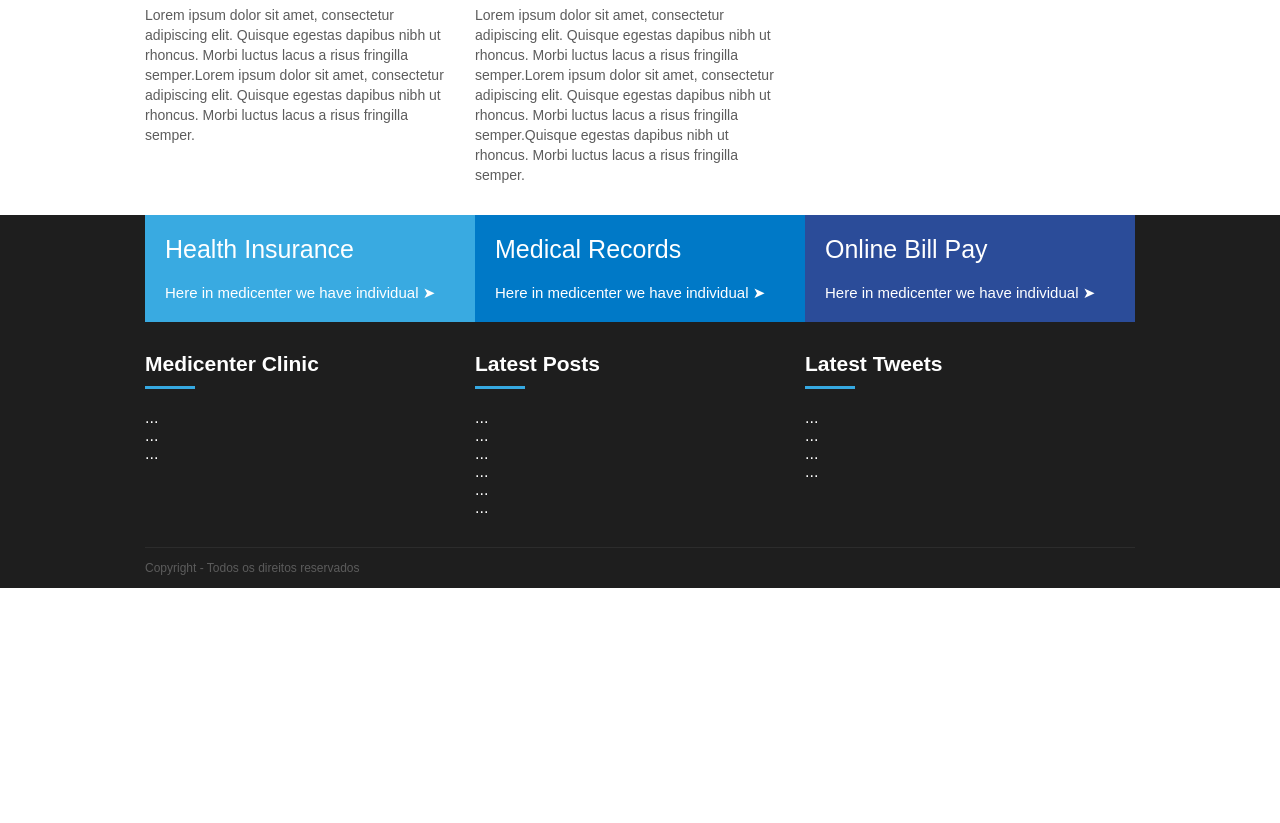
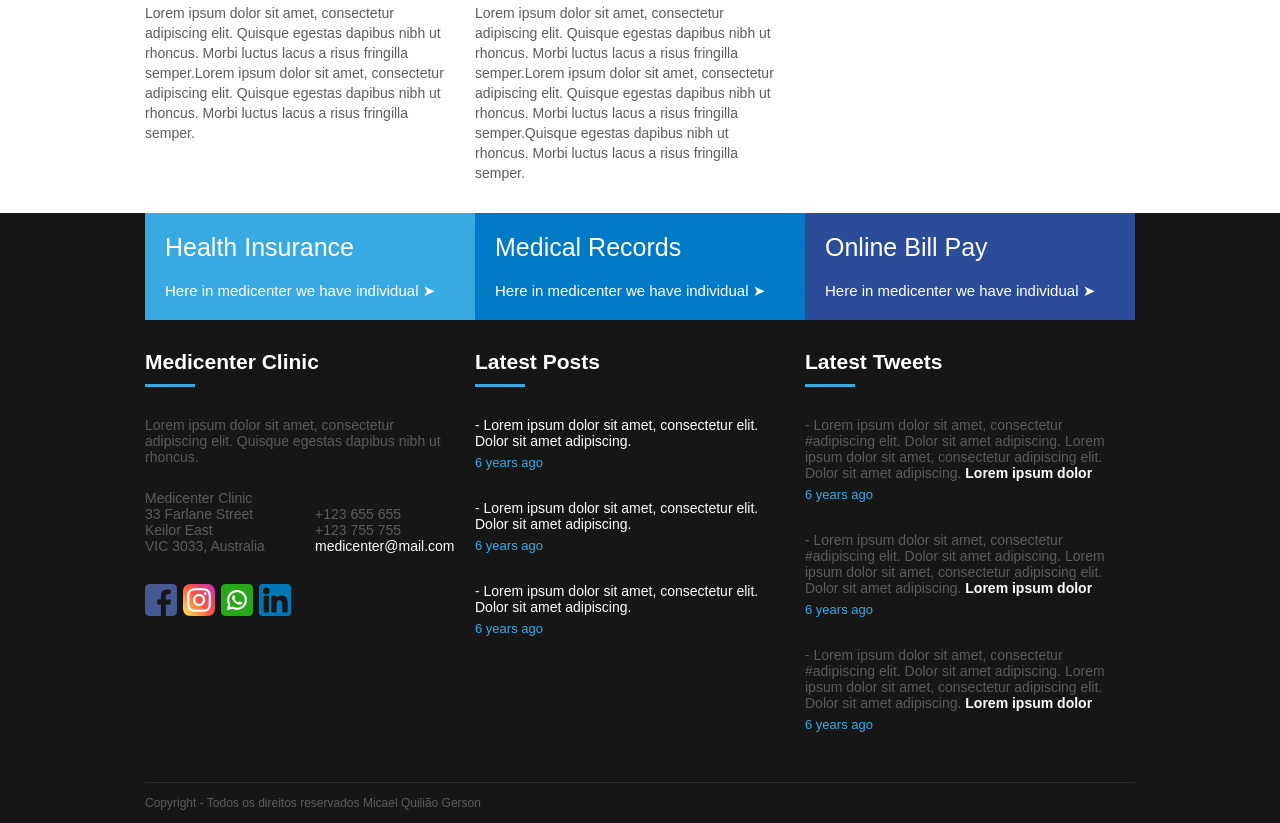
Before and after one commit to Micael20/SiteFlexbox, a plain HTML site: page index.html in a window 1280 px wide. Shown: the part 1967-2790 px from the top of the page. Before the commit the page ends 2555 px from the top, so only its background shows below. Drawn offline with Linux system fonts and the light colour scheme.

Commit message:
Footer conclusion

```diff
--- a/assets/css/template.css
+++ b/assets/css/template.css
@@ -199,7 +199,7 @@ article .news_resume{
     margin-bottom: 30px;
 }
 footer{
-    background-color: #1e1e1e;
+    background-color: #171617;
     display: flex;
     justify-content: center;
 }
@@ -232,6 +232,7 @@ footer{
 .footer_areaitem{
     flex: 1;
     color: #FFF;
+    padding-right: 20px;
 }
 .flexColumn{
     flex-direction: column;
@@ -254,3 +255,74 @@ footer .widget_title_text{
 .fm_resume{
     font-size: 15px;
 }
+.widget_body{
+    font-size: 14px;
+    color: #5c5c5c;
+}
+.widget_body1{
+    padding-top: 10px;
+    padding-bottom: 15px;
+}
+.widget_body2{
+    display: flex;
+    padding-bottom: 15px;
+}
+.widget_body2_1{
+    flex:1;
+    padding-top: 10px;
+    padding-bottom: 15px;
+    padding-right: 30px;
+}
+.widget_body2_2{
+    flex:1;
+    align-self: flex-end;
+    padding-top: 10px;
+    padding-bottom: 15px;
+}
+.widget_body2_2_1 a{
+    color: #FFF;
+    text-decoration: none;
+}
+.widget_body3{
+    display: flex;
+    justify-content: flex-start;
+}
+.widget_body3_1 img{
+    flex: 1;
+    margin-right: 6px;
+}
+.widget_body3_2{
+    flex: 1;
+    margin-right: 6px;
+}
+.widget_body3_3{
+    flex: 1;
+    margin-right: 6px;
+}
+.widget_body3_4{
+    flex: 1;
+    margin-right: 6px;
+}
+.widget_body_latestPosts{
+    font-size: 14px;
+    color: #FFF;
+    padding-top: 10px;
+}
+.at{
+    padding-top: 6px;
+    font-size: 13px;
+    color: #39AAE1;
+    padding-bottom: 20px;
+}
+.widget_body_third .widget_body_latestPosts{
+    font-size: 14px;
+    color: #5c5c5c;
+    padding-top: 10px;
+}
+.widget_body_latestPosts a{
+    text-decoration: none;
+    font-weight: bold;
+    font-size: 14px;
+    color: #FFF;
+    padding-top: 10px;
+}
--- a/index.html
+++ b/index.html
@@ -170,8 +170,13 @@
                         <div class="widget_title_text">Departaments</div>
                         <div class="widget_title_bar"></div>
                     </div>
-                    <div class="widget_body">
-                        ...
+                    <div class="widget_body_departaments">
+                        <div class="departaments"></div>
+                        <div class="departaments"></div>
+                        <div class="departaments"></div>
+                        <div class="departaments"></div>
+                        <div class="departaments"></div>
+                        <div class="departaments"></div>
                     </div>
                     <div class="widget_title">
                         <div class="widget_title_text">Make An Appointment</div>
@@ -193,7 +198,7 @@
                             Health Insurance
                         </div>
                         <div class="fm_resume">
-                            Here in medicenter we have individual  &#10148
+                            Here in medicenter we have individual &#10148
                         </div>
                     </a>
                 </div>
@@ -203,7 +208,7 @@
                             Medical Records
                         </div>
                         <div class="fm_resume">
-                            Here in medicenter we have individual  &#10148
+                            Here in medicenter we have individual &#10148
                         </div>
                     </a>
                 </div>
@@ -213,7 +218,7 @@
                             Online Bill Pay
                         </div>
                         <div class="fm_resume">
-                            Here in medicenter we have individual  &#10148
+                            Here in medicenter we have individual &#10148
                         </div>
                     </a>
                 </div>
@@ -227,13 +232,31 @@
                     </div>
                     <div class="widget_body">
                         <div class="widget_body1">
-                            ...
+                            Lorem ipsum dolor sit amet, consectetur adipiscing elit. Quisque egestas
+                            dapibus nibh ut rhoncus.
                         </div>
                         <div class="widget_body2">
-                            ...
+                            <div class="widget_body2_1">
+                                Medicenter Clinic<br>
+                                33 Farlane Street<br>
+                                Keilor East<br>
+                                VIC 3033, Australia
+                            </div>
+                            <div class="widget_body2_2">
+                                +123 655 655<br>
+                                +123 755 755<br>
+                                <div class="widget_body2_2_1">
+                                    <a href="">
+                                        medicenter@mail.com
+                                    </a>
+                                </div>
+                            </div>
                         </div>
                         <div class="widget_body3">
-                            ...
+                            <a href=""><div class="widget_body3_1"><img src="./assets/images/facebook_logo.png"></div></a>
+                            <a href=""><div class="widget_body3_2"><img src="./assets/images/instagram_logo.png"></div></a>
+                            <a href=""><div class="widget_body3_3"><img src="./assets/images/whatsapp_logo.png"></div></a>
+                            <a href=""><div class="widget_body3_4"><img src="./assets/images/linkedin_logo.png"></div></a>
                         </div>
                     </div>
                 </div>
@@ -242,25 +265,25 @@
                         <div class="widget_title_text">Latest Posts</div>
                         <div class="widget_title_bar"></div>
                     </div>
-                    <div class="widget_body">
+                    <div class="widget_body_second">
                         <div class="widget_body_latestPosts">
-                            ...
+                            - Lorem ipsum dolor sit amet, consectetur elit. Dolor sit amet adipiscing.
+                        </div>
                             <div class="at">
-                                ...
+                                6 years ago
                             </div>
+                        <div class="widget_body_latestPosts">
+                            - Lorem ipsum dolor sit amet, consectetur elit. Dolor sit amet adipiscing.
                         </div>
+                            <div class="at">
+                                6 years ago
+                            </div>
                         <div class="widget_body_latestPosts">
-                            ...
+                            - Lorem ipsum dolor sit amet, consectetur elit. Dolor sit amet adipiscing.
+                        </div>
                             <div class="at">
-                                ...
+                                6 years ago
                             </div>
-                        </div>
-                        <div class="widget_body_latestPosts">
-                            ...
-                            <div class="at">
-                                ...
-                            </div>
-                        </div>
                     </div>
                 </div>
                 <div class="footer_areaitem">
@@ -268,24 +291,36 @@
                         <div class="widget_title_text">Latest Tweets</div>
                         <div class="widget_title_bar"></div>
                     </div>
-                    <div class="widget_body">
+                    <div class="widget_body_third">
                         <div class="widget_body_latestPosts">
-                            ...
+                            - Lorem ipsum dolor sit amet, consectetur #adipiscing elit. Dolor sit amet adipiscing.
+                              Lorem ipsum dolor sit amet, consectetur adipiscing elit. Dolor sit amet adipiscing.
+                              <a href="">Lorem ipsum dolor</a>
+                        </div>
                             <div class="at">
-                                ...
+                                6 years ago
                             </div>
+                        <div class="widget_body_latestPosts">
+                            - Lorem ipsum dolor sit amet, consectetur #adipiscing elit. Dolor sit amet adipiscing.
+                              Lorem ipsum dolor sit amet, consectetur adipiscing elit. Dolor sit amet adipiscing.
+                              <a href="">Lorem ipsum dolor</a>
                         </div>
+                            <div class="at">
+                                6 years ago
+                            </div>
                         <div class="widget_body_latestPosts">
-                            ...
+                            - Lorem ipsum dolor sit amet, consectetur #adipiscing elit. Dolor sit amet adipiscing.
+                              Lorem ipsum dolor sit amet, consectetur adipiscing elit. Dolor sit amet adipiscing.
+                              <a href="">Lorem ipsum dolor</a>
+                        </div>
                             <div class="at">
-                                ...
+                                6 years ago
                             </div>
-                        </div>
                     </div>
                 </div>
             </div>
             <div class="footer_copy">
-                Copyright - Todos os direitos reservados
+                Copyright - Todos os direitos reservados Micael Quilião Gerson
             </div>
         </div>
     </footer>
```
Also changed, not shown: assets/images/facebook_logo.png (added), assets/images/instagram_logo.png (added), assets/images/linkedin_logo.png (added), assets/images/whatsapp_logo.png (added).
